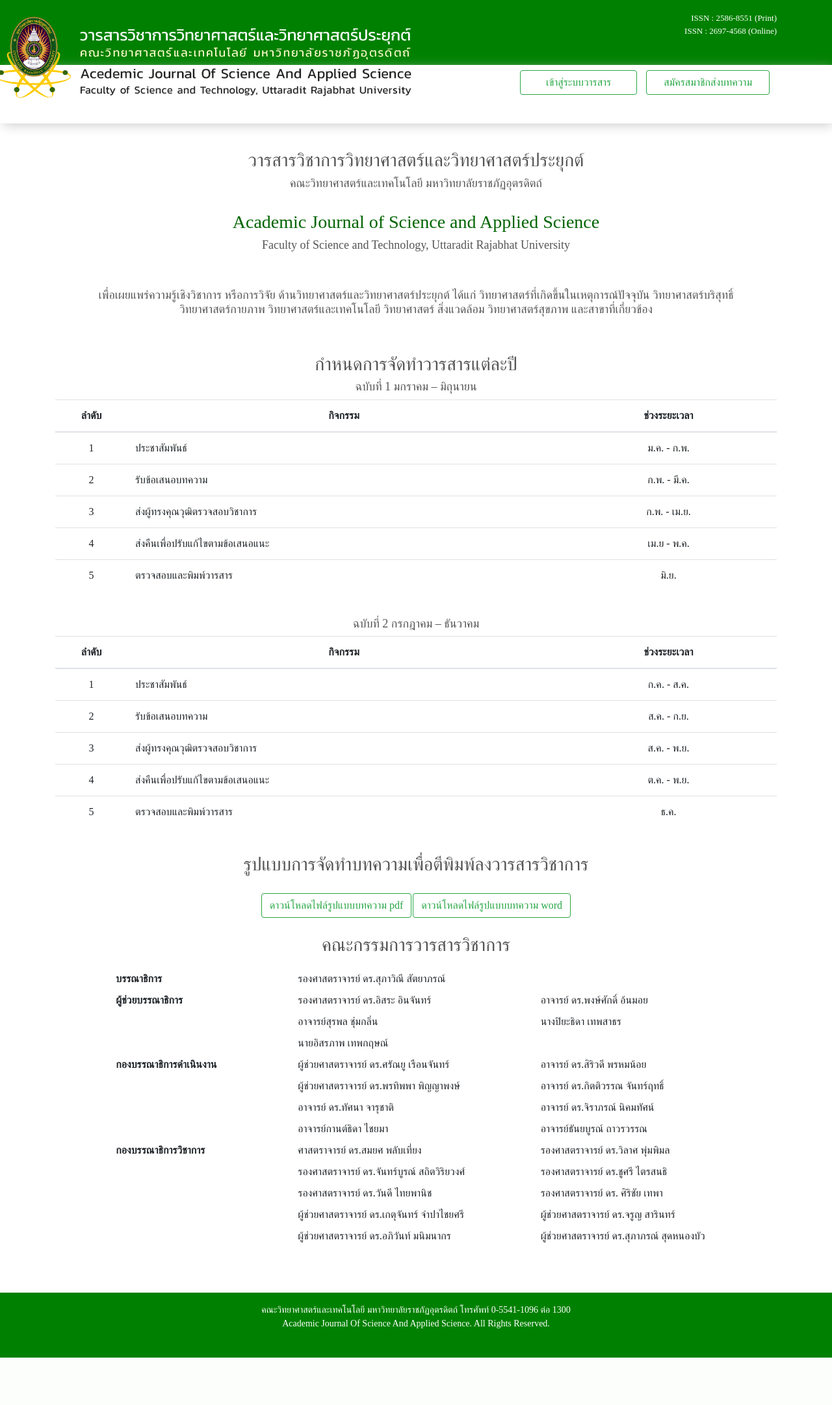
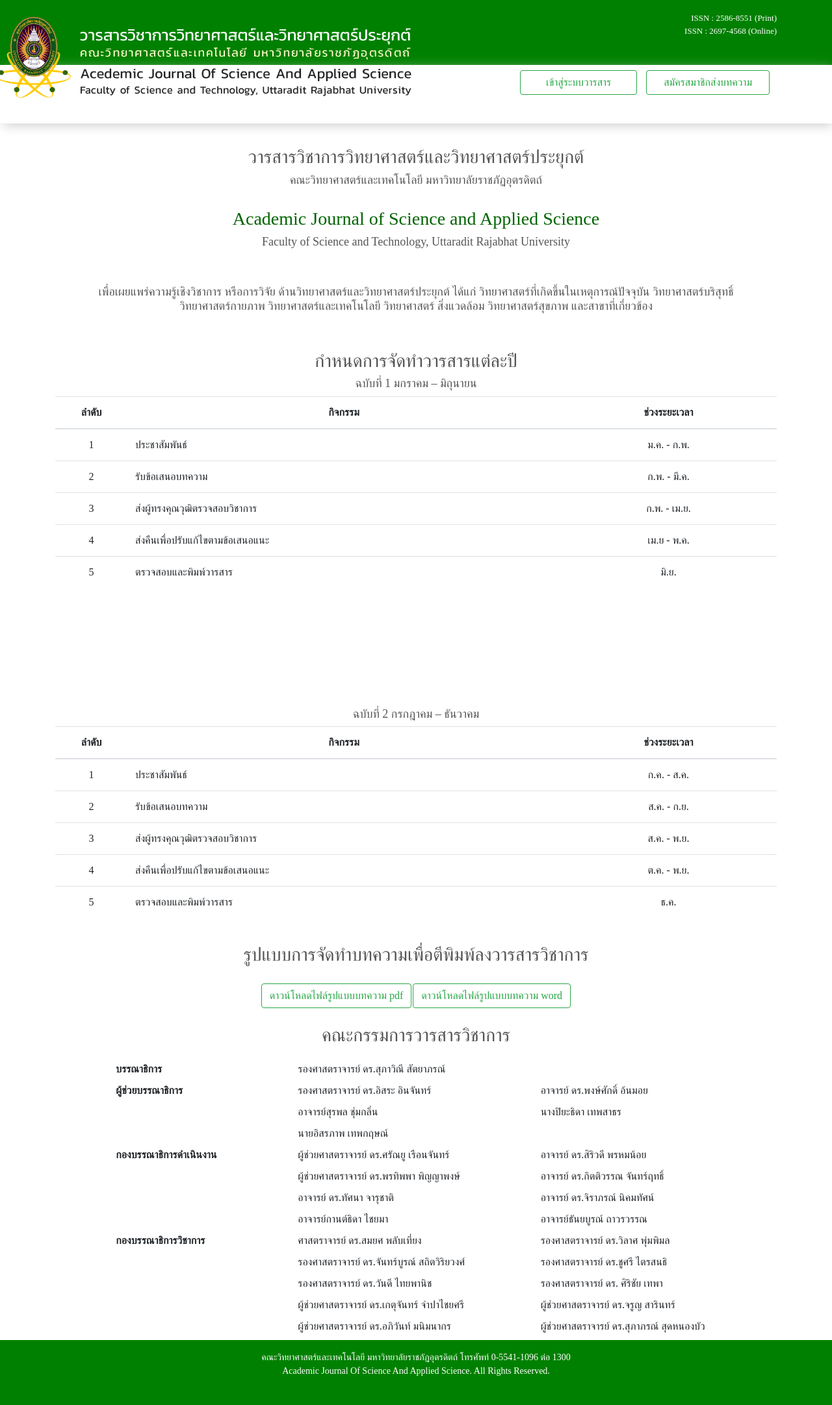
Before and after one commit to lazyman00/ajsas, a PHP site: page /ajsas/ in a window 1280 px wide. Shown: the whole page at 65% size. Before the commit the page ends 2090 px from the top, so only its background shows below. Run offline with PHP 8.4, Linux system fonts and the light colour scheme; some web fonts are replaced.

Commit message:
Update index.php

```diff
--- a/index.php
+++ b/index.php
@@ -78,14 +78,11 @@
             <div class="container">
                 <p style="text-align:right;color : #ffffff;font-size: 13px;margin-bottom: 0px;margin-top: 18px;">ISSN : 2586-8551 (Print)</p>
                 <p style="text-align:right;color : #ffffff;font-size: 13px;">ISSN : 2697-4568 (Online)</p>
-            <div class="row">
-              <div class="x1 text-center" >
-                   </div>
-               </div>
+
             </div>
         </div>
 
-       <div class="row box" >
+        <div class="row box" style="margin-bottom: 35px;" >
             <div class="container re">
                 <div class="row">
                     <nav class="navbar navbar-default" style="padding-bottom: 0px;">
@@ -99,6 +96,7 @@
                             </div>
                         </div><br><br><br>
                     </nav>
+                </div>
             </div>
         </div>
         <div class="container">
@@ -364,32 +362,14 @@
             </div>
         </div>
 
-
-</div>
     </div>
 
-
-<footer class="page-footer font-small blue">
-
-  <!-- Copyright -->
-  <div class="footer-copyright text-center py-3" style="background-color:#008000;height: 100px;margin-top: 1800px;">
+    <footer class="page-footer font-small blue" style="clear: both;">
+        <div class="footer-copyright text-center py-3" style="background-color:#008000;  height: 100px;">
             <p style="color:#ffffff;margin-bottom: 0px;font-size: 14px;">คณะวิทยาศาสตร์และเทคโนโลยี มหาวิทยาลัยราชภัฏอุตรดิตถ์ โทรศัพท์ 0-5541-1096 ต่อ 1300</p>
             <p style="color:#ffffff;font-size: 14px;">Academic Journal Of Science And Applied Science. All Rights Reserved.</p>
         </div>
-  <!-- Copyright -->
-
     </footer>
-
-<!-- <footer class="bd-footer text-muted">
-    <div class="container-fluid p-3 p-md-5" style="margin-top: 1100px;background-color:#008000;height: 50px;">
-        <p class="text-muted">คณะวิทยาศาสตร์และเทคโนโลยี มหาวิทยาลัยราชภัฏอุตรดิตถ์ เลขที่ 27 ถ.อินใจมี ต.ท่าอิฐ อ.เมือง จ.อุตรดิตถ์ 53000</p>
-<p class="text-muted">Faculty of Scienceand Trchnology Uttaradit
-Rajabhat University. All rights reserves.</p>
-
-    </div>
-</footer> -->
-
-
 
     <div class="modal fade bd-example-modal-sm" id="loginform" tabindex="-1" role="dialog" aria-labelledby="mySmallModalLabel" aria-hidden="true">
         <div class="modal-dialog modal-sm">
```
Lines whose indentation alone changed are shown as unchanged.
